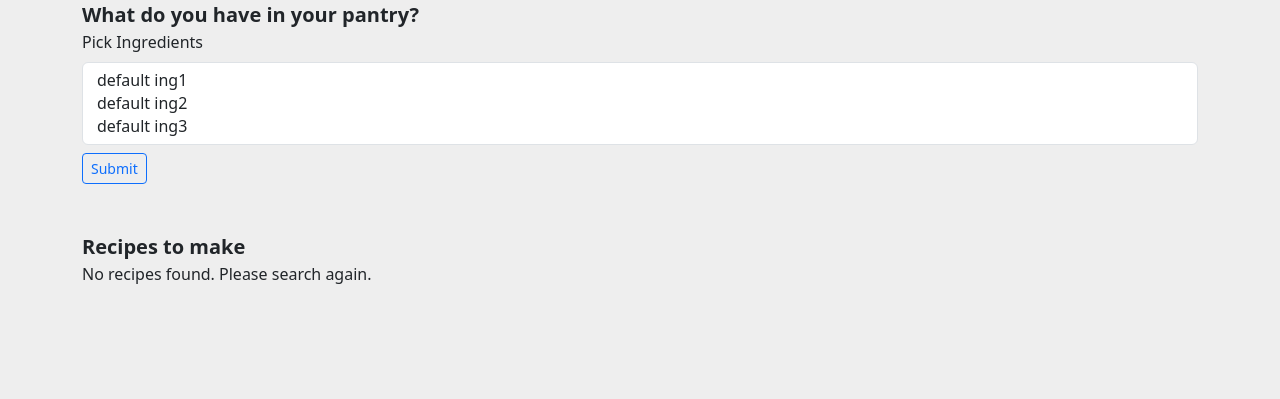
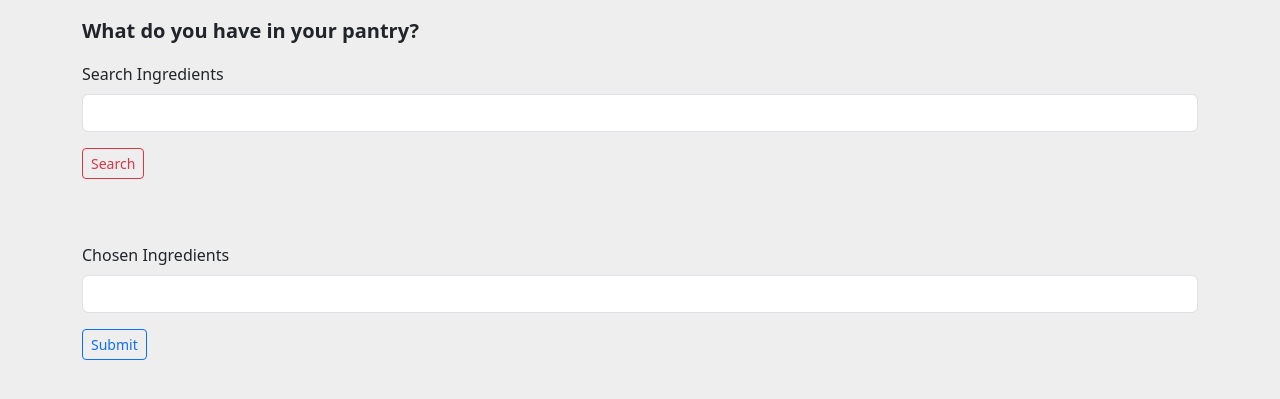
Before and after one commit to neel-akash-ms/fridge2table, a Django app: page / in a window 1280 px wide. Shown: the part 56-455 px from the top of the page. Run offline with Django 4.2, Linux system fonts and the light colour scheme; the visitor is signed in with stand-in values (Sample User, id 1); data that the repository does not hold is empty.

Commit message:
Updating query methods

```diff
--- a/main/static/js/base.js
+++ b/main/static/js/base.js
@@ -0,0 +1,23 @@
+var add = document.getElementById("add");
+var chosen = document.getElementById("chosen");
+var hiddenchosen = document.getElementById("hiddenchosen");
+
+if (hiddenchosen && chosen) {
+    window.onload = () => {
+        chosen.value = hiddenchosen.value;
+    };
+}
+
+if (add) {
+    add.addEventListener('click', () => {
+        let checked = document.querySelectorAll('input[name=ings]:checked');
+        let qstr = "";
+        checked.forEach(c => {
+            qstr += ("," + c.value);
+        });
+        if (hiddenchosen.value == null || hiddenchosen.value == "")
+            qstr = qstr.slice(1);
+        chosen.value += qstr;
+        hiddenchosen.value += qstr;
+    });
+}
--- a/main/templates/main/home.html
+++ b/main/templates/main/home.html
@@ -1,37 +1,36 @@
 {% extends 'main/base.html' %}
 {% block title %}Home Page{% endblock %}
 {% block content %}
-<div class="row mb-5">
+<div class="row mt-3 mb-5">
   <div class="section-heading">What do you have in your pantry?</div>
-  <form action="/home" method="post" class="ingredients-form">
+  <form action="/home" method="post" class="my-3">
     {% csrf_token %}
-    <div class="mb-2">
-      <label for="ingredients" class="form-label">Pick Ingredients</label><br>
-      <select name="ingredients" id="ingredients" class="form-select" size="3" multiple>
-        {% for i in ingredients %}
-          <option value="{{i.name}}">{{i.name}}</option>
-        {% endfor %}
-        <option value="ing1">default ing1</option>
-        <option value="ing2">default ing2</option>
-        <option value="ing3">default ing3</option>
-      </select>
+    <label for="query" class="form-label">Search Ingredients</label>
+    <input id="query" name="query" type="text" class="form-control">
+    <input id="hiddenchosen" name="hiddenchosen" type="text" value="{{hiddenchosen}}" style="display: none;">
+    <button type="submit" class="btn btn-sm btn-outline-danger mt-3">Search</button>
+  </form>
+  {% if ingredients|length %}
+  <div class="my-1">
+    <div>Pick from these ingredients</div>
+    <div>
+      {% for i in ingredients %}
+        <div class="form-check">
+          <input class="form-check-input" name="ings" type="checkbox" value="{{i.name}}" id="{{i.id}}">
+          <label class="form-check-label" for="{{i.id}}">{{i.name}}</label>
+        </div>
+      {% endfor %}
     </div>
-    <button type="submit" class="btn btn-sm btn-outline-primary">Submit</button>
+    <button id="add" class="btn btn-sm btn-outline-success mt-3">Add</button>
+  </div>
+  {% endif %}
+</div>
+<div class="row my-5">
+  <form action="/results" method="post">
+    {% csrf_token %}
+    <label for="chosen" class="form-label">Chosen Ingredients</label>
+    <input id="chosen" name="chosen" type="text" class="form-control"/>
+    <button type="submit" class="btn btn-sm btn-outline-primary mt-3">Submit</button>
   </form>
 </div>
-<div class="row mt-5">
-  <div class="section-heading">Recipes to make</div>
-  {% for r in recipes %}
-    <div class="card">
-      <div class="card-body">
-        <h5 class="card-title">{{r.name}}</h5>
-        <h6 class="card-subtitle text-muted">{{r.description}}</h6>
-        <p class="mt-3">{{r.procedure}}</p>
-      </div>
-    </div>
-  {% empty %}
-    <p>No recipes found. Please search again.</p>
-  {% endfor %}
-</div>
-</div>
 {% endblock %}
--- a/main/urls.py
+++ b/main/urls.py
@@ -4,5 +4,6 @@ from . import views
 urlpatterns = [
     path('', views.home, name='home'),
     path('home', views.home, name='home'),
-    path('sign-up', views.sign_up, name='sign_up')
+    path('sign-up', views.sign_up, name='sign_up'),
+    path('results', views.results, name='results')
 ]
--- a/main/views.py
+++ b/main/views.py
@@ -6,14 +6,30 @@ from .models import Ingredient
 
 @login_required(login_url="/login")
 def home(request):
-    ingredients = Ingredient.objects.all()
+    ingredients = []
+    hiddenchosen = ""
+    if request.method == 'POST':
+        q = "%" + request.POST.get("query", "") + "%"
+        hiddenchosen = request.POST.get("hiddenchosen", "")
+        if q == "%%":
+            return render(request, 'main/home.html', {"ingredients": ingredients, "hiddenchosen": hiddenchosen})
+        for i in Ingredient.objects.raw("SELECT id,name FROM main_ingredient WHERE name LIKE %s", [q]):
+            ingredients.append(i)
+
+    return render(request, 'main/home.html', {"ingredients": ingredients, "hiddenchosen": hiddenchosen})
+
+@login_required(login_url="/login")
+def results(request):
     fake_recipes = []
-
     if request.method == 'POST':
-        print(dict(request.POST).get("ingredients", []))
+        ingredients = []
+        chosen = request.POST.get("chosen", "")
+        if len(chosen) > 0:
+            ingredients = ingredients + chosen.split(",")
+        print(ingredients)
         fake_recipes.append({"id": 1, "name": "fake recipe", "description": "fake stuff", "procedure": "more fake shit to add"})
 
-    return render(request, 'main/home.html', {"ingredients": ingredients, "recipes": fake_recipes})
+    return render(request, 'main/results.html', {"recipes": fake_recipes})
 
 def sign_up(request):
     if request.method == 'POST':
--- a/website/settings.py
+++ b/website/settings.py
@@ -21,7 +21,7 @@ BASE_DIR = Path(__file__).resolve().parent.parent
 # See https://docs.djangoproject.com/en/4.2/howto/deployment/checklist/
 
 # SECURITY WARNING: keep the secret key used in production secret!
-SECRET_KEY = 's6(s!_xgz&mji%9tli!@1z*3)fxef9791x_i#7om3!og^w3yf6'
+SECRET_KEY = ''
 
 # SECURITY WARNING: don't run with debug turned on in production!
 DEBUG = True
```
Also changed, not shown: main/templates/main/results.html (added, +18 -0 lines), README.md.
